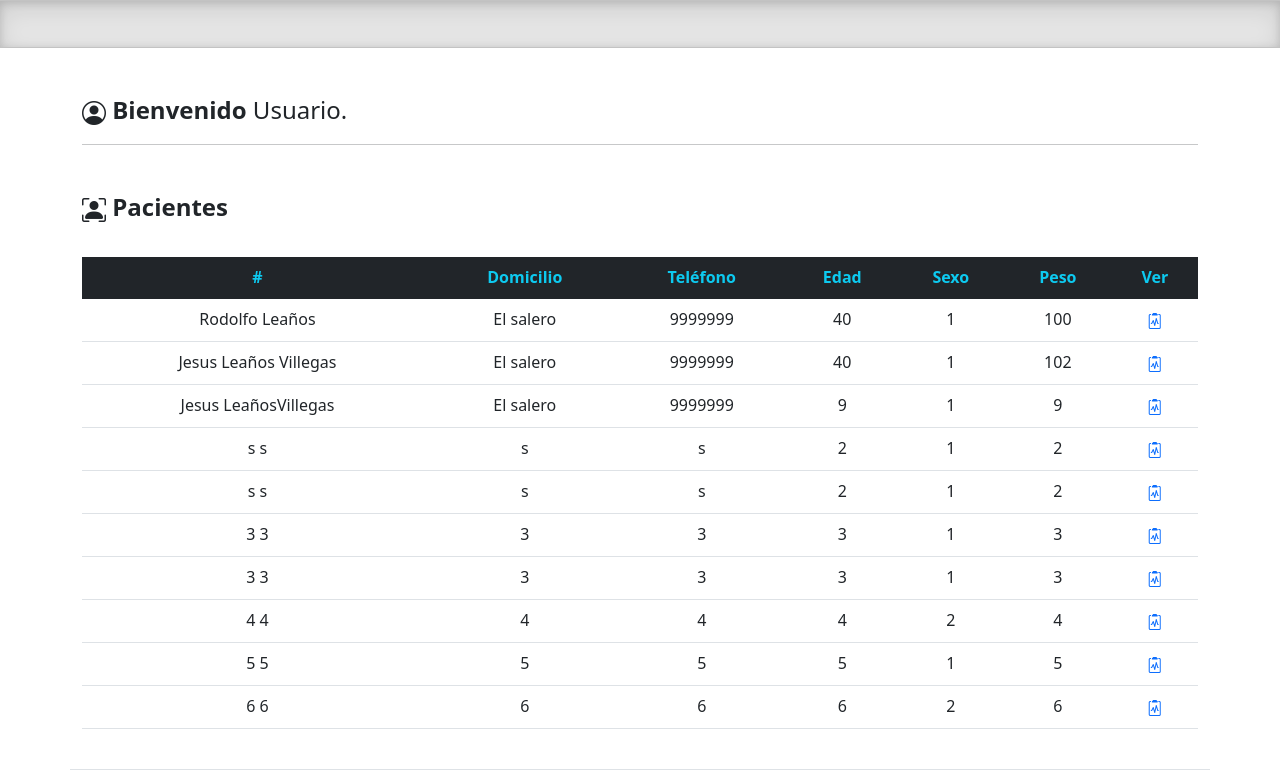
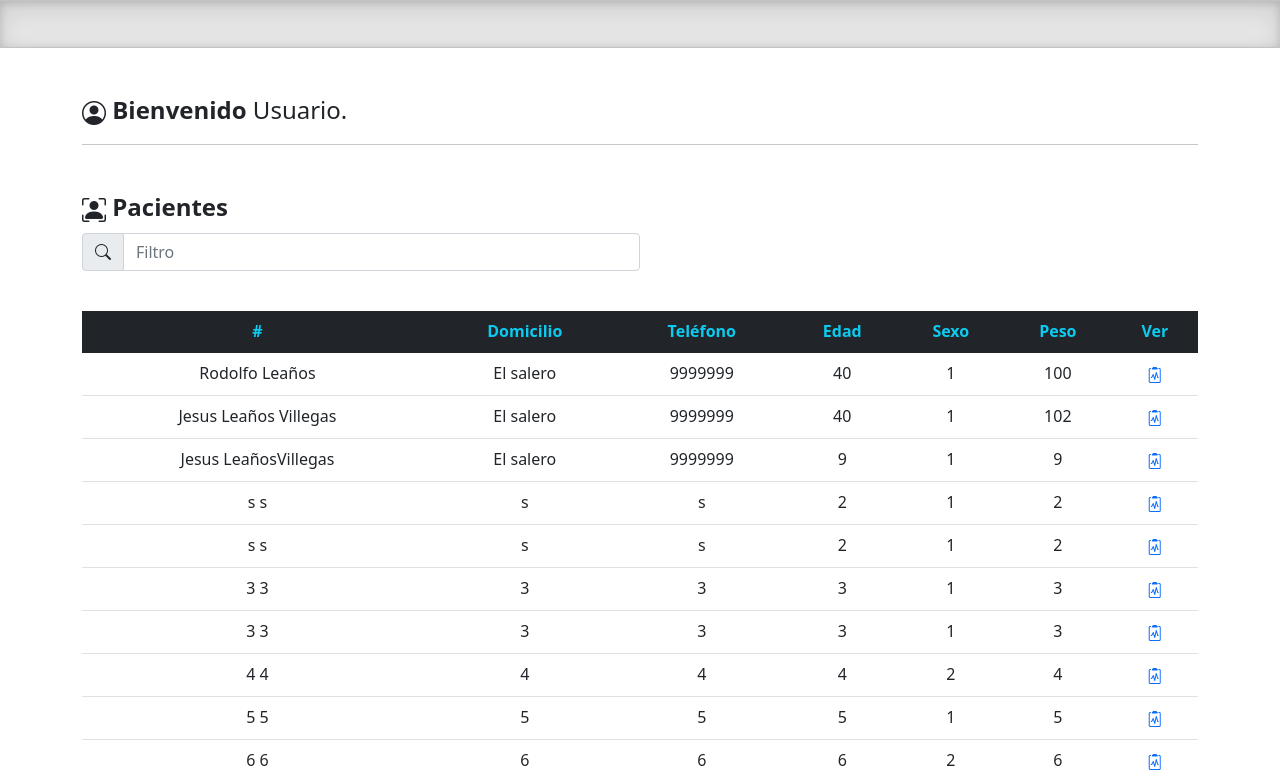
Before and after one commit to jesusrlv/medical, a PHP site: page /pacientes.php in a window 1280 px wide. Shown: the part 74-856 px from the top of the page. Run offline with PHP 8.4, Linux system fonts and the light colour scheme; data comes from the database, SQL or seed files in the repository; some libraries are stand-ins or nearby versions.

Commit message:
busqueda sencilla

```diff
--- a/pacientes.php
+++ b/pacientes.php
@@ -73,10 +73,6 @@
 <main>
   <h1 class="visually-hidden">Dental | Inicio</h1>
 
-
-
-
-
   <header class="p-3 bg-dark text-white">
     <div class="container">
       <div class="d-flex flex-wrap align-items-center justify-content-center justify-content-lg-start">
@@ -121,6 +117,10 @@
       <p class="h4 mt-5">
         <strong><i class="bi bi-person-bounding-box"></i> Pacientes</strong>
       </p>
+      <div class="input-group w-50 mb-3">
+        <span class="input-group-text" id="basic-addon1"><i class="bi bi-search"></i></span>
+        <input type="text" class="form-control" placeholder="Filtro" aria-label="Filtro" aria-describedby="basic-addon1" id="buscarNameUser">
+      </div>
 
     </div>
 
@@ -163,3 +163,13 @@
 </html>
 
 <script src="css/assets/dist/js/bootstrap.bundle.min.js"></script>
+
+
+<script>
+   $("#buscarNameUser").on("keyup", function () {
+    var value = $(this).val().toLowerCase();
+    $("#pacientes2 tr").filter(function () {
+        $(this).toggle($(this).text().toLowerCase().indexOf(value) > -1)
+    });
+  });
+</script>
```
Also changed, not shown: js/expediente.js (line endings or trailing spaces).
